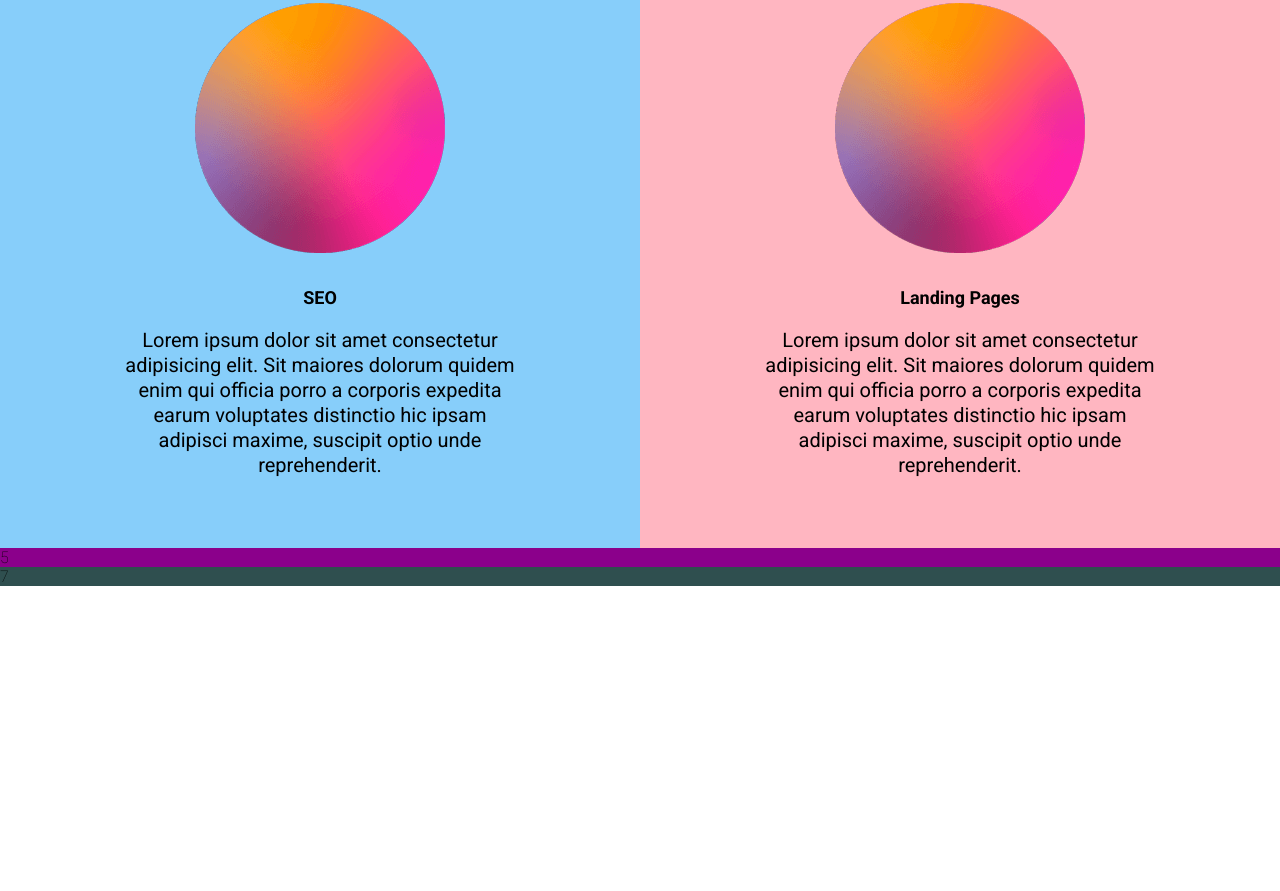
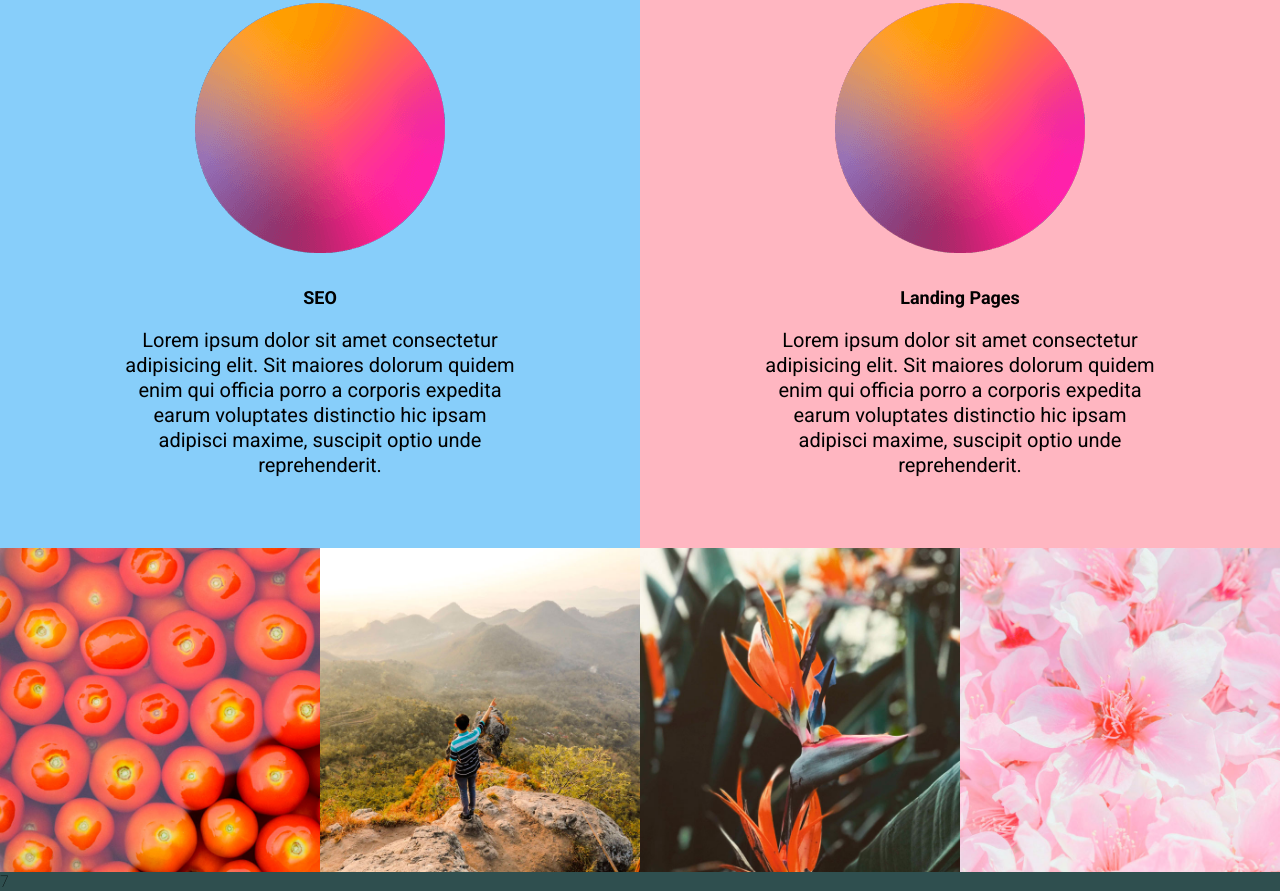
Before and after one commit to AdonisJeronimo/projeto-com-grid, a plain HTML site: page index.html in a window 1280 px wide. Shown: the part 1798-2689 px from the top of the page. Before the commit the page ends 2384 px from the top, so only its background shows below. Drawn offline with Linux system fonts and the light colour scheme.

Commit message:
Seção projects DESKTOP finalizada

```diff
--- a/index.html
+++ b/index.html
@@ -94,7 +94,27 @@
 
     </section>
 
-    <section class="projects" id="projects">5
+    <section class="projects" id="projects">
+        <div class="project">
+            <a href="">
+                <img src="./src/images/tomatoes.jpg" alt="Tomatoes">
+            </a>
+        </div>
+        <div class="project">
+            <a href="">
+                <img src="./src/images/landscape.jpg" alt="Landscade">
+            </a>
+        </div>
+        <div class="project">
+            <a href="">
+                <img src="./src/images/plants.jpg" alt="Plants">
+            </a>
+        </div>
+        <div class="project">
+            <a href="">
+                <img src="./src/images/flowers.jpg" alt="Flowers">
+            </a>
+        </div>
 
     </section>
 
--- a/src/css/style.css
+++ b/src/css/style.css
@@ -213,7 +213,16 @@ body {
 
 .projects {
     grid-area: projects;
-    background-color: darkmagenta;
+    display: grid;
+    grid-template-columns: repeat(4,1fr);
+}
+
+.projects img{
+    height: 100%;
+    transition: 0.3s;
+}
+.projects a:hover img{
+    opacity: 0.8;
 }
 
 /* FOOTER */
```
